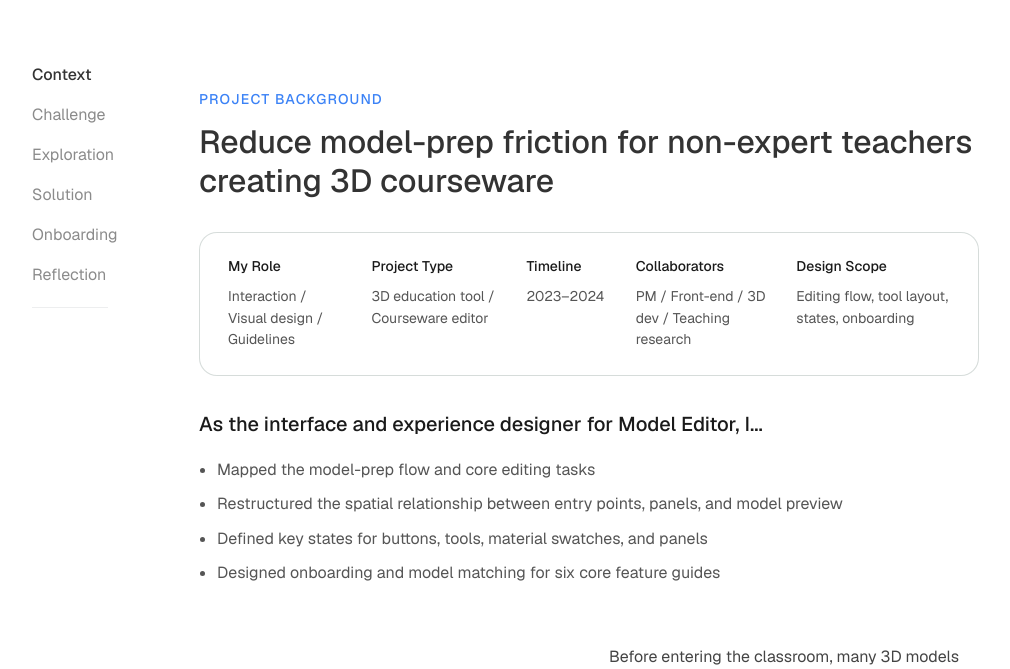
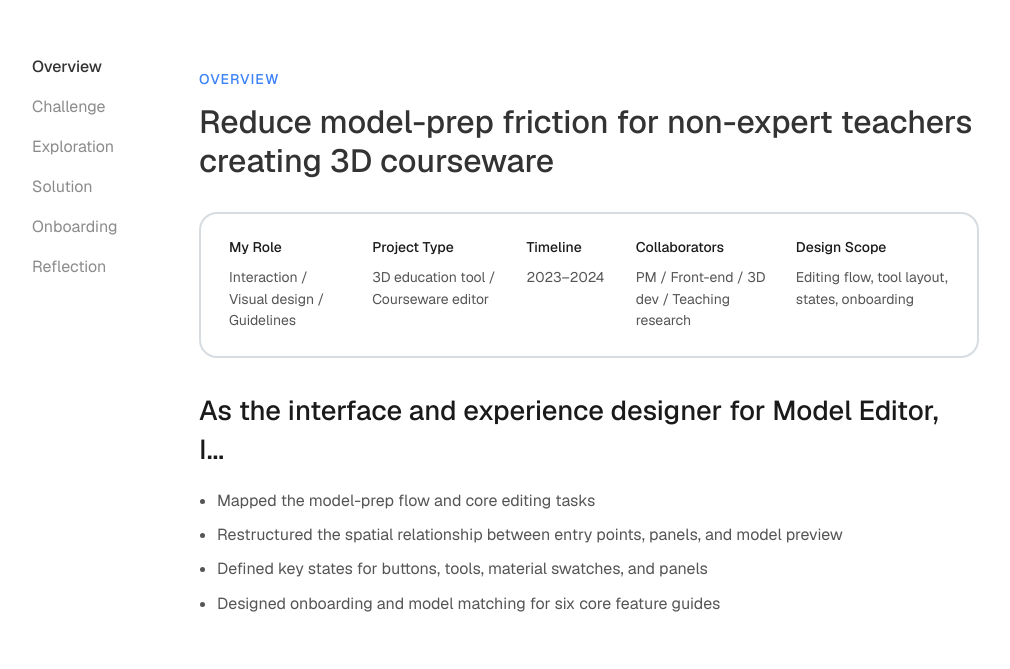
Before and after one commit to jaemin17/portfolio-pro, a Next.js app: page /en/projects/model-editor/ in a window 1280 px wide. Shown: the part 1031-1700 px from the top of the page, without its empty margins (98-1108 px from the left). Built offline with nearby package versions, Linux system fonts and the light colour scheme.

Commit message:
Polish model editor overview section

```diff
--- a/src/app/[locale]/projects/model-editor/modelEditor.module.css
+++ b/src/app/[locale]/projects/model-editor/modelEditor.module.css
@@ -166,7 +166,7 @@
   position: sticky;
   top: 40px;
   align-self: start;
-  padding-top: 64px;
+  padding-top: 56px;
   color: #8b8b8b;
   font-size: var(--fs-body);
   line-height: 1.5;
@@ -177,7 +177,6 @@
   gap: 16px;
   margin: 0;
   padding: 0 0 20px;
-  border-bottom: 1px solid rgba(30, 41, 59, 0.08);
   list-style: none;
 }
 
@@ -198,7 +197,7 @@
 
 /* ─── Positioning Section (selfly0-style) ──────────────── */
 .positioningSection {
-  padding: 60px 30px 80px;
+  padding: 40px 30px 80px;
 }
 /* Sections stacked directly under another block (no divider above) — collapse the large top spacing */
 .stackedSection {
@@ -237,7 +236,7 @@
   gap: 24px;
   margin: 0 0 34px;
   padding: 24px 28px;
-  border: 1px solid rgba(31, 63, 54, 0.18);
+  border: 2px solid rgba(89, 108, 130, 0.24);
   border-radius: 18px;
   background: rgba(255, 255, 255, 0.7);
   box-sizing: border-box;
@@ -265,9 +264,9 @@
 .caseContribution h3 {
   margin: 0 0 18px;
   color: #1a1a1a;
-  font-size: var(--fs-subtitle);
+  font-size: clamp(1.375rem, 1.15rem + 0.7vw, 1.75rem);
   font-weight: 500;
-  line-height: 1.45;
+  line-height: 1.42;
 }
 .caseContribution ul {
   display: grid;
@@ -813,7 +812,7 @@
   }
 
   .caseContribution h3 {
-    font-size: var(--fs-subtitle);
+    font-size: 1.375rem;
   }
 
   .caseContribution ul {
--- a/src/app/[locale]/projects/model-editor/page.tsx
+++ b/src/app/[locale]/projects/model-editor/page.tsx
@@ -30,7 +30,7 @@ export default async function ModelEditorPage({ params }: ModelEditorPageProps)
   if (!isLocale(localeParam)) notFound();
   const locale: Locale = localeParam;
   const caseSections = [
-    { id: "context", label: tStr(locale, "语境", "Context") },
+    { id: "context", label: tStr(locale, "概览", "Overview") },
     { id: "challenge", label: tStr(locale, "挑战", "Challenge") },
     { id: "exploration", label: tStr(locale, "探索", "Exploration") },
     { id: "solution", label: tStr(locale, "方案", "Solution") },
@@ -100,7 +100,7 @@ export default async function ModelEditorPage({ params }: ModelEditorPageProps)
         <section id="context" className={`${selflyStyles.caseSection} ${selflyStyles.selfly0CaseSection}`}>
           <div className={styles.positioningSection}>
             <div className={styles.positioningInner}>
-              <p className={styles.positioningLabel}>{t(locale, "项目背景", "Project Background")}</p>
+              <p className={styles.positioningLabel}>{t(locale, "概览", "Overview")}</p>
               <h2 className={styles.caseOpeningHeading}>
                 {t(
                   locale,
```
